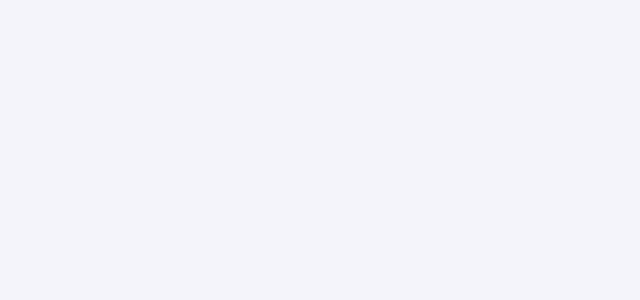
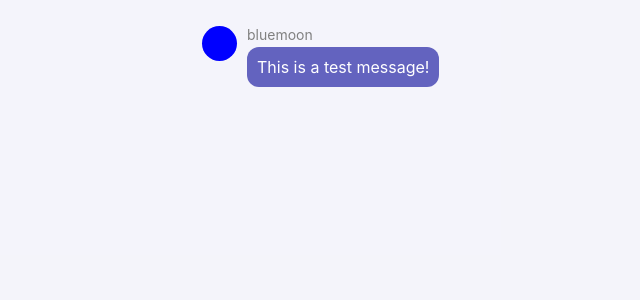
Before and after one commit to gox1997/chat-app-scaledrone, a Next.js app: page / in a window 1280 px wide. Shown: the top 300 px of the page, without its empty margins (8-648 px from the left). Built offline with nearby package versions, Linux system fonts and the light colour scheme.

Commit message:
test message

```diff
--- a/src/pages/index.js
+++ b/src/pages/index.js
@@ -177,7 +177,9 @@ export default function Home() {
                 <link rel="icon" href="/favicon.ico" />
             </Head>
             <main className={styles.app}>
-                <div className={styles.appContent}></div>
+                <div className={styles.appContent}>
+                    <Messages messages={messages} me={me} />
+                </div>
             </main>
         </>
     );
```
